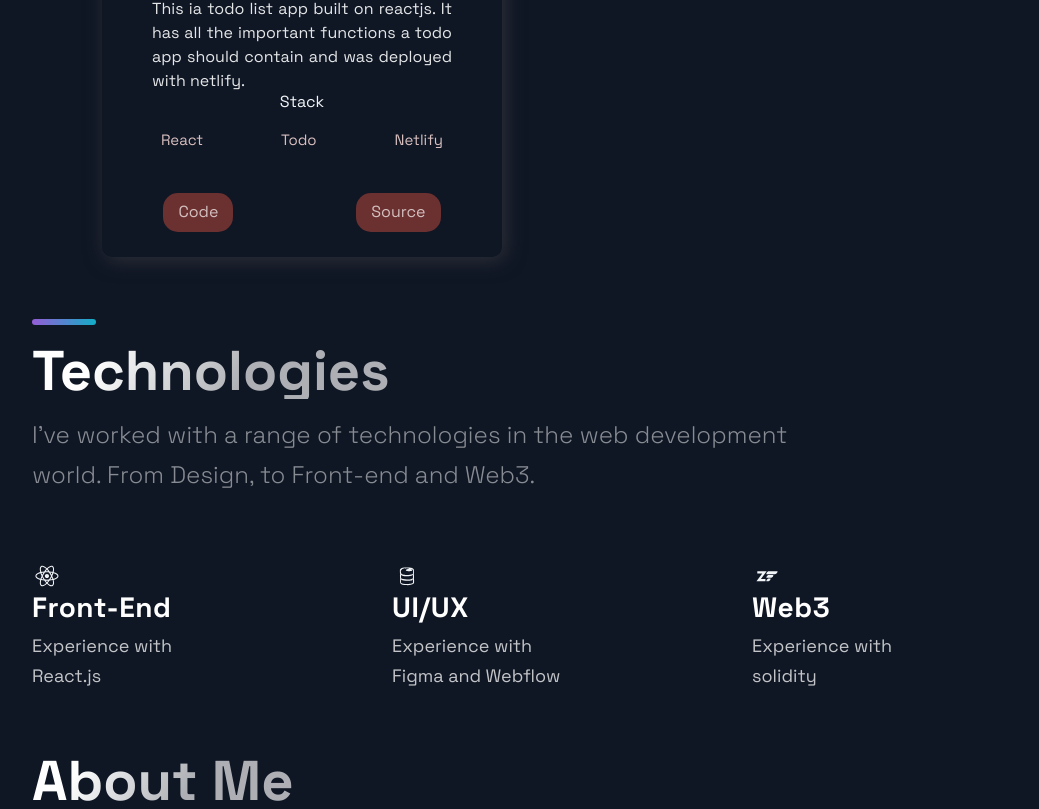
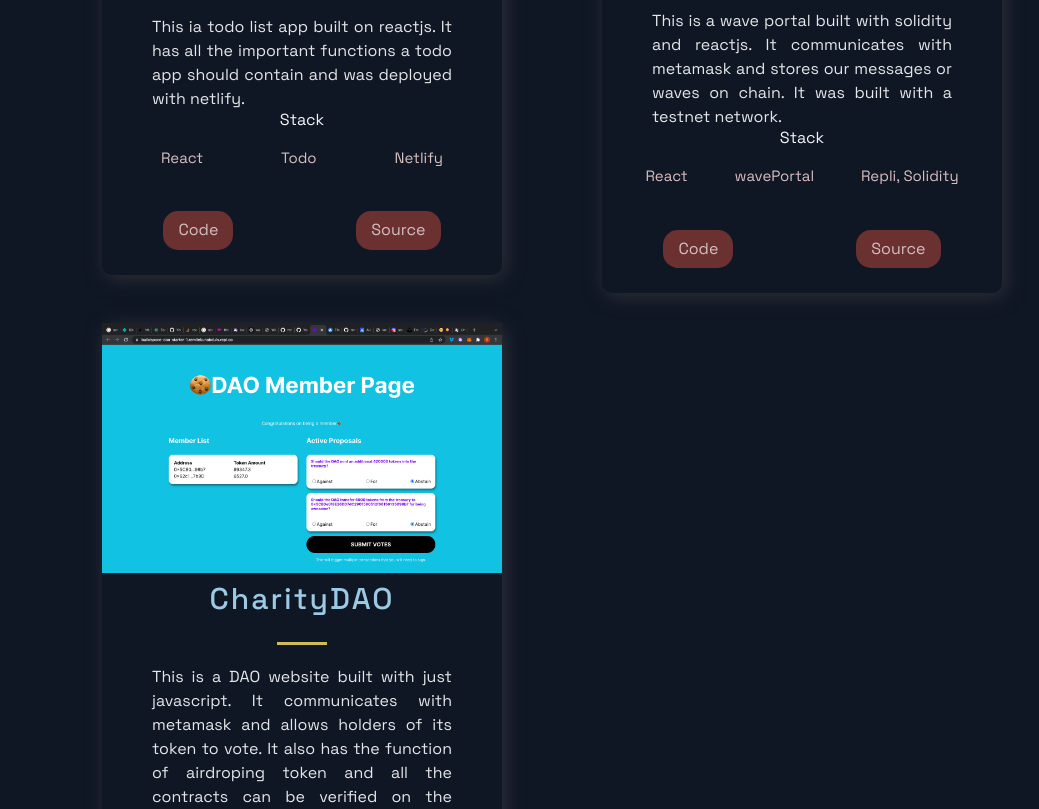
Before and after one commit to remiabduls/portfolio_website, a Next.js app: page / in a window 1280 px wide. Shown: the part 2511-3320 px from the top of the page, without its empty margins (88-1127 px from the left). Built offline with nearby package versions, Linux system fonts and the light colour scheme.

Commit message:
commit to 'master'

```diff
--- a/src/constants/constants.js
+++ b/src/constants/constants.js
@@ -49,6 +49,27 @@ export const projects = [
     visit: "https://github.com/remiabduls/todo-list.git",
     id: 4,
   },
+  {
+    title: "Wave Portal",
+    description:
+      "This is a wave portal built with solidity and reactjs. It communicates with metamask and stores our messages or waves on chain. It was built with a testnet network.",
+    image: "/images/6.jpg",
+    tags: ["React", "wavePortal", "Repli, Solidity"],
+    source: "https://waveportal-starter-project.remilekunabduls.repl.co",
+    visit: "https://github.com/remiabduls/waveportal-web3.git",
+    id: 5,
+  },
+  {
+    title: "CharityDAO",
+    description:
+      "This is a DAO website built with just javascript. It communicates with metamask and allows holders of its token to vote. It also has the function of airdroping token and all the contracts can be verified on the etherscan . It was built on RINKEBY testnet network.",
+    image: "/images/7.jpg",
+    tags: ["React", "wavePortal", "Repli"],
+    source: "https://buildspace-dao-starter-1.remilekunabduls.repl.co/",
+    visit: "https://github.com/remiabduls/build-dao.git",
+    id: 6,
+  },
+
 ];
 
 export const TimeLineData = [
```
Also changed, not shown: public/images/6.jpg (added), public/images/7.jpg (added).
